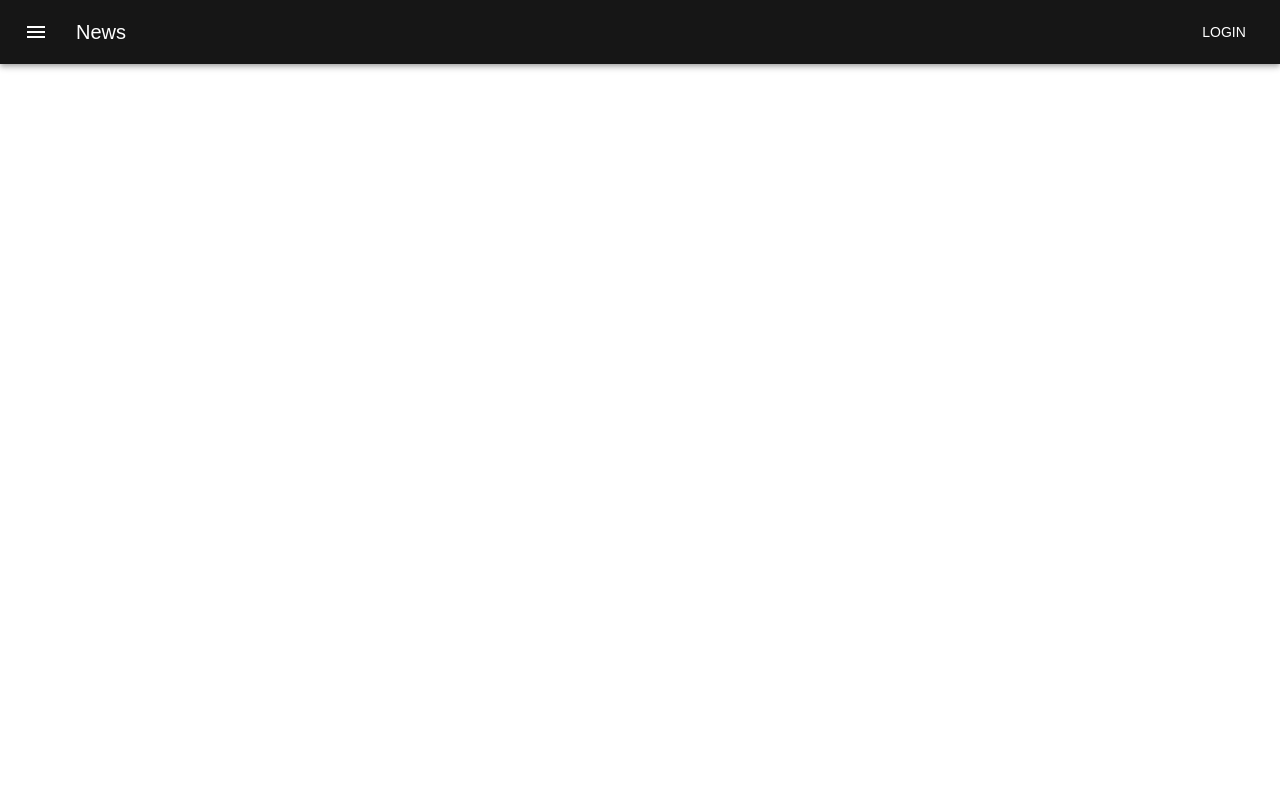
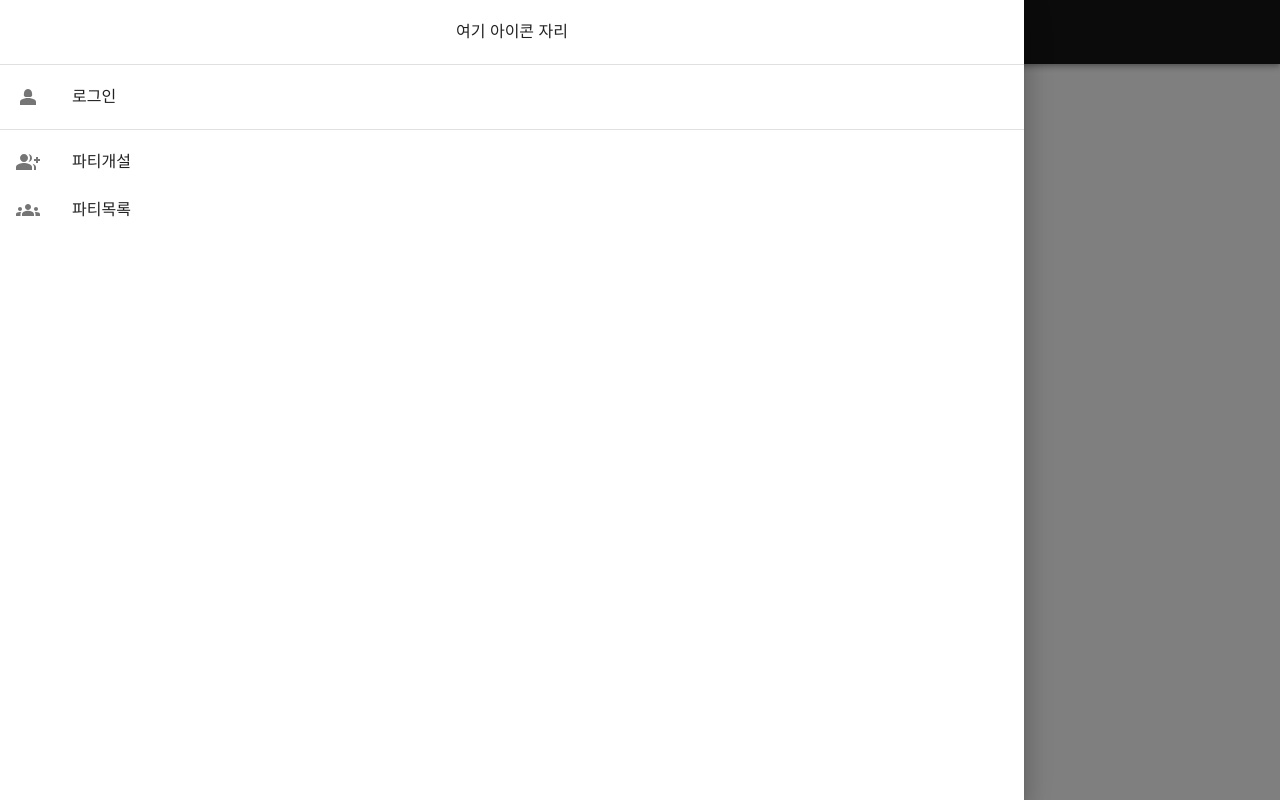
Before and after one commit to meok-share/meok-share-fe, a React (Create React App) app: page / in a window 1280 px wide. Both pictures are taken after a click on the button "menu". Built offline with nearby package versions, Linux system fonts and the light colour scheme.

Commit message:
[feat] app drawer 추가

```diff
--- a/src/App.tsx
+++ b/src/App.tsx
@@ -1,13 +1,34 @@
-import * as React from 'react';
-import AppBar from '@mui/material/AppBar';
-import Box from '@mui/material/Box';
-import Toolbar from '@mui/material/Toolbar';
-import Typography from '@mui/material/Typography';
-import Button from '@mui/material/Button';
-import IconButton from '@mui/material/IconButton';
-import MenuIcon from '@mui/icons-material/Menu';
+import * as React from "react";
+import AppBar from "@mui/material/AppBar";
+import Box from "@mui/material/Box";
+import Toolbar from "@mui/material/Toolbar";
+import IconButton from "@mui/material/IconButton";
+import MenuIcon from "@mui/icons-material/Menu";
+import {
+  Drawer,
+  styled,
+  Divider,
+  List,
+  ListItem,
+  ListItemIcon,
+  ListItemText,
+} from "@mui/material";
+import { GroupAdd, Groups, Person2 } from "@mui/icons-material";
+
+const DrawerHeader = styled("div")(({ theme }) => ({
+  display: "flex",
+  alignItems: "center",
+  justifyContent: "center",
+  padding: theme.spacing(0, 1),
+  ...theme.mixins.toolbar,
+}));
 
 export default function App() {
+  const [isShow, setIsShow] = React.useState(false);
+  const toggleDrawer = () => {
+    setIsShow((isShow) => !isShow);
+  };
+
   return (
     <Box sx={{ flexGrow: 1 }}>
       <AppBar position="static">
@@ -17,14 +38,47 @@ export default function App() {
             edge="start"
             color="inherit"
             aria-label="menu"
-            sx={{ mr: 2 }}
+            onClick={toggleDrawer}
           >
             <MenuIcon />
           </IconButton>
-          <Typography variant="h6" component="div" sx={{ flexGrow: 1 }}>
-            News
-          </Typography>
-          <Button color="inherit">Login</Button>
+          <Drawer
+            anchor="left"
+            open={isShow}
+            onClose={toggleDrawer}
+            sx={{
+              "& .MuiDrawer-paper": {
+                width: "80%",
+                boxSizing: "border-box",
+              },
+            }}
+          >
+            <DrawerHeader>여기 아이콘 자리</DrawerHeader>
+            <Divider />
+            <List>
+              <ListItem>
+                <ListItemIcon>
+                  <Person2 />
+                </ListItemIcon>
+                <ListItemText primary={"로그인"}></ListItemText>
+              </ListItem>
+            </List>
+            <Divider />
+            <List>
+              <ListItem>
+                <ListItemIcon>
+                  <GroupAdd />
+                </ListItemIcon>
+                <ListItemText primary={"파티개설"}></ListItemText>
+              </ListItem>
+              <ListItem>
+                <ListItemIcon>
+                  <Groups />
+                </ListItemIcon>
+                <ListItemText primary={"파티목록"}></ListItemText>
+              </ListItem>
+            </List>
+          </Drawer>
         </Toolbar>
       </AppBar>
     </Box>
```
